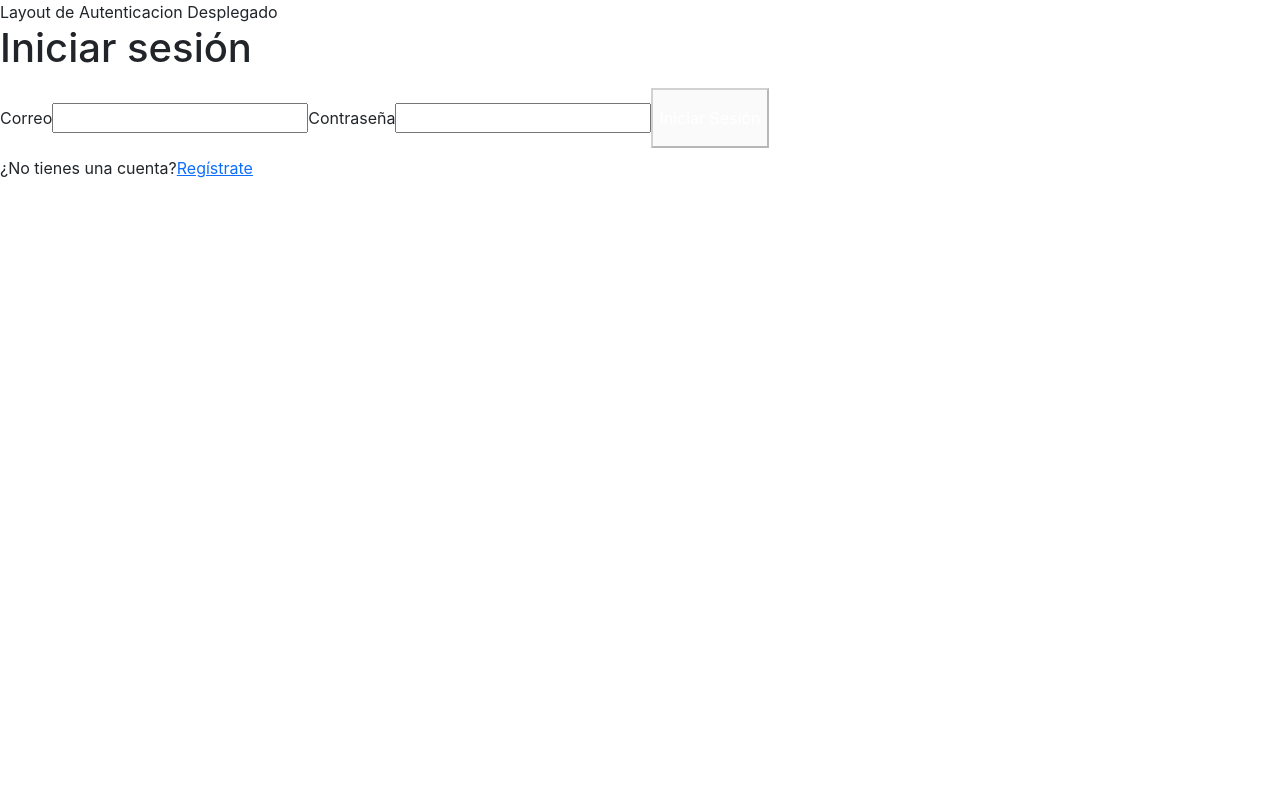
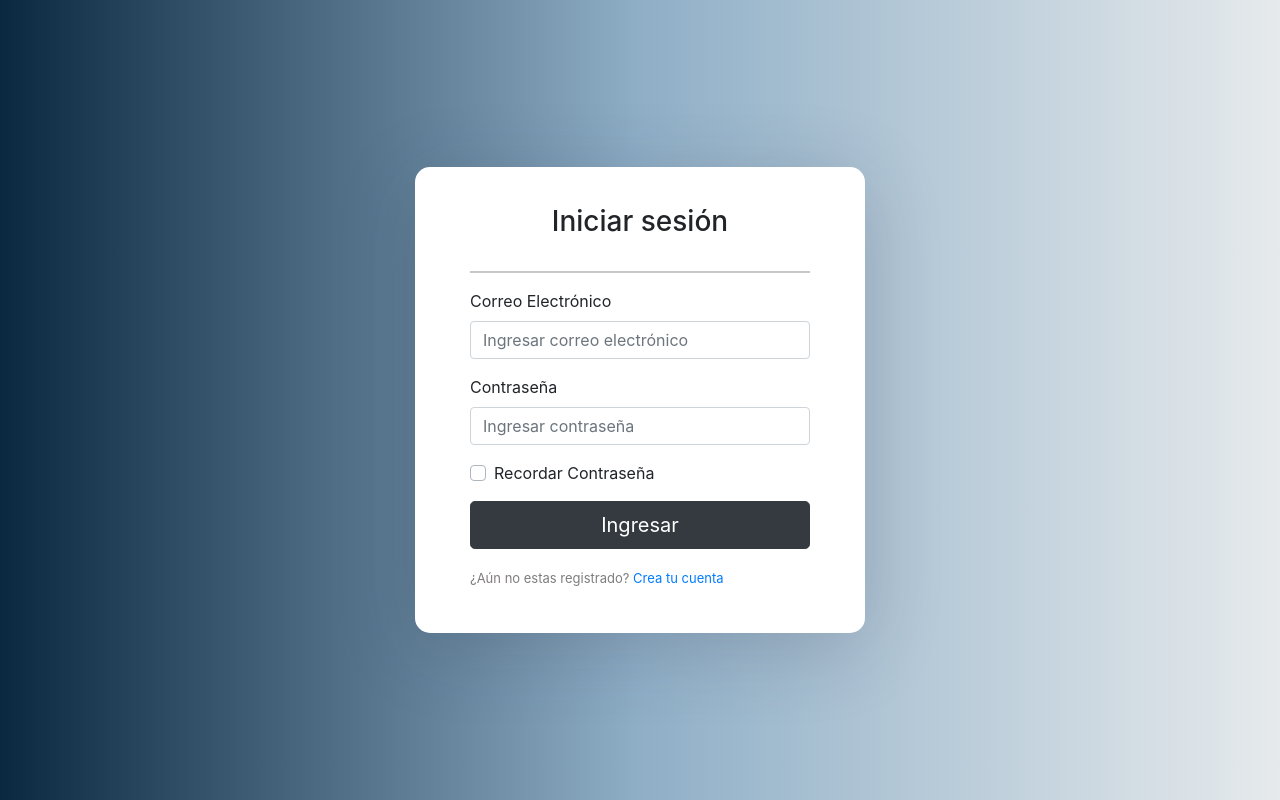
Before and after one commit to rosshy/proyecto-web-del-ciclo-4, a React (Create React App) app: page /auth/login in a window 1280 px wide. Built offline with nearby package versions, Linux system fonts and the light colour scheme.

Commit message:
Se adicionan componente de login y register

```diff
--- a/package.json
+++ b/package.json
@@ -4,6 +4,7 @@
   "private": true,
   "dependencies": {
     "@apollo/client": "^3.4.17",
+    "bootstrap": "^4.6.0",
     "@craco/craco": "^6.4.0",
     "@emotion/react": "^11.7.0",
     "@emotion/styled": "^11.6.0",
@@ -17,6 +18,7 @@
     "jwt-decode": "^3.1.2",
     "nanoid": "^3.1.30",
     "react": "^17.0.2",
+    "react-bootstrap": "^2.0.0-rc.0",
     "react-dom": "^17.0.2",
     "react-loading": "^2.0.3",
     "react-router-dom": "^6.0.0",
--- a/src/components/Dropdown.jsx
+++ b/src/components/Dropdown.jsx
@@ -9,11 +9,11 @@ const DropDown = ({ label, name, defaultValue = '', required, options }) => {
   }, [defaultValue]);
   return (
     <label htmlFor={name} className='flex flex-col my-3'>
-      <span>{label}</span>
+      <label>{label}</label>
       <select
         required={required}
         name={name}
-        className='input'
+        className='form-select'
         value={selectedValue}
         onChange={(e) => setSelectedValue(e.target.value)}
       >
--- a/src/index.css
+++ b/src/index.css
@@ -1,10 +1,12 @@
-body {
+body, html, .App, #root, .outer {
   margin: 0;
   font-family: -apple-system, BlinkMacSystemFont, 'Segoe UI', 'Roboto', 'Oxygen',
     'Ubuntu', 'Cantarell', 'Fira Sans', 'Droid Sans', 'Helvetica Neue',
     sans-serif;
   -webkit-font-smoothing: antialiased;
   -moz-osx-font-smoothing: grayscale;
+  width: 100%;
+  height: 100%;
 }
 
 code {
--- a/src/index.js
+++ b/src/index.js
@@ -1,3 +1,4 @@
+import 'bootstrap/dist/css/bootstrap.css'
 import React from 'react';
 import ReactDOM from 'react-dom';
 import './index.css';
--- a/src/layouts/AuthLayout.jsx
+++ b/src/layouts/AuthLayout.jsx
@@ -1,16 +1,14 @@
 import React from 'react';
 import { Outlet } from 'react-router';
+import "../styles/login.page.css";
 
 const AuthLayout = () => {
   return (
-    <div className='flex flex-col md:flex-row flex-no-wrap h-screen'>
-      <div className='flex w-full h-full'>
-        <div className='w-full h-full  overflow-y-scroll'>
-          Layout de Autenticacion Desplegado
-          <Outlet />
+      <div className="outer">
+        <div className="inner">
+            <Outlet />
         </div>
       </div>
-    </div>
   );
 };
 
--- a/src/pages/auth/login.jsx
+++ b/src/pages/auth/login.jsx
@@ -34,21 +34,53 @@ const Login = () => {
   }, [dataMutation, setToken, navigate]);
 
   return (
-    <div className='flex flex-col items-center justify-center w-full h-full p-10'>
-      <h1 className='text-xl font-bold text-gray-900'>Iniciar sesión</h1>
-      <form className='flex flex-col' onSubmit={submitForm} onChange={updateFormData} ref={form}>
-        <Input name='correo' type='email' label='Correo' required={true} />
-        <Input name='password' type='password' label='Contraseña' required={true} />
-        <ButtonLoading
-          disabled={Object.keys(formData).length === 0}
-          loading={mutationLoading}
-          text='Iniciar Sesión'
-        />
-      </form>
-      <span>¿No tienes una cuenta?</span>
-      <Link to='/auth/register'>
-        <span className='text-blue-700'>Regístrate</span>
-      </Link>
+    <div>
+        <h3>Iniciar sesión</h3>
+        <hr />
+        <div className="form-group">
+          <label id="label-email">Correo Electrónico</label>
+          <input
+            id="input-email"
+            type="email"
+            className="form-control"
+            placeholder="Ingresar correo electrónico"
+            required
+          />
+        </div>
+
+        <div className="form-group">
+          <label id="label-password">Contraseña</label>
+          <input
+            id="input-password"
+            type="password"
+            className="form-control"
+            placeholder="Ingresar contraseña"
+            required
+          />
+        </div>
+
+        <div className="form-group">
+          <div className="custom-control custom-checkbox">
+            <input
+              type="checkbox"
+              className="custom-control-input"
+              id="customCheck1"
+            />
+            <label className="custom-control-label" htmlFor="customCheck1">
+              Recordar Contraseña
+            </label>
+          </div>
+        </div>
+
+        <button  id="btn-login" type="submit" className="btn btn-dark btn-lg btn-block">
+          Ingresar
+        </button>
+        {/* <p className="forgot-password text-right">
+                  ¿Has olvidado tu <a href="#">contraseña?</a>
+              </p> */}
+        <p className="not-registered text-left">
+          ¿Aún no estas registrado? <a href="/auth/register">Crea tu cuenta</a>
+        </p>
     </div>
   );
 };
--- a/src/pages/auth/register.jsx
+++ b/src/pages/auth/register.jsx
@@ -33,28 +33,66 @@ const Register = () => {
   }, [dataMutation, setToken, navigate]);
 
   return (
-    <div className='flex flex-col h-full w-full items-center justify-center'>
-      <h1 className='text-3xl font-bold my-4'>Regístrate</h1>
-      <form className='flex flex-col' onSubmit={submitForm} onChange={updateFormData} ref={form}>
-        <div className='grid grid-cols-2 gap-5'>
-          <Input label='Nombre:' name='nombre' type='text' required />
-          <Input label='Apellido:' name='apellido' type='text' required />
-          <Input label='Documento:' name='identificacion' type='text' required />
+    // <div className='flex flex-col h-full w-full items-center justify-center'>
+    //   <h1 className='text-3xl font-bold my-4'>Regístrate</h1>
+    //   <form className='flex flex-col' onSubmit={submitForm} onChange={updateFormData} ref={form}>
+    //     <div className='grid grid-cols-2 gap-5'>
+    //       <Input label='Nombre:' name='nombre' type='text' required />
+    //       <Input label='Apellido:' name='apellido' type='text' required />
+    //       <Input label='Documento:' name='identificacion' type='text' required />
+    //       <DropDown label='Rol deseado:' name='rol' required={true} options={Enum_Rol} />
+    //       <Input label='Correo:' name='correo' type='email' required />
+    //       <Input label='Contraseña:' name='password' type='password' required />
+    //     </div>
+    //     <ButtonLoading
+    //       disabled={Object.keys(formData).length === 0}
+    //       loading={false}
+    //       text='Registrarme'
+    //     />
+    //   </form>
+    //   <span>¿Ya tienes una cuenta?</span>
+    //   <Link to='/auth/login'>
+    //     <span className='text-blue-700'>Inicia sesión</span>
+    //   </Link>
+    // </div>
+    <form>
+      <h3>Registrar nuevo Usuario</h3>
+
+      <div className="form-group">
+          <label id="label-name">Identificación</label>
+          <input id="input-name"type="text" className="form-control" placeholder="Identificación" required/>
+      </div>
+
+      <div className="form-group">
+          <label id="label-name">Nombres</label>
+          <input id="input-name"type="text" className="form-control" placeholder="Nombres" required/>
+      </div>
+
+      <div className="form-group">
+          <label id="label-lastname">Apellidos</label>
+          <input id="input-lastname"type="text" className="form-control" placeholder="Apellidos" required/>
+      </div>
+
+      <div className="form-group">
+          <label id="label-email">Correo Electrónico</label>
+          <input id ="input-email"type="email" className="form-control" placeholder="Ingresar correo electrónico" required/>
+      </div>
+
+      <div className="form-group">
+          <label id="label-password">Contraseña</label>
+          <input id="input-password"type="password" className="form-control" placeholder="Ingresar contraseña" required/>
+      </div>
+
+      <div className="form-group">
           <DropDown label='Rol deseado:' name='rol' required={true} options={Enum_Rol} />
-          <Input label='Correo:' name='correo' type='email' required />
-          <Input label='Contraseña:' name='password' type='password' required />
-        </div>
-        <ButtonLoading
-          disabled={Object.keys(formData).length === 0}
-          loading={false}
-          text='Registrarme'
-        />
-      </form>
-      <span>¿Ya tienes una cuenta?</span>
-      <Link to='/auth/login'>
-        <span className='text-blue-700'>Inicia sesión</span>
-      </Link>
-    </div>
+      </div>
+
+      <button id="btn-register" type="submit" className="btn btn-dark btn-lg btn-block">Registrarse</button>
+      <p className="forgot-password text-right">
+          ¿Ya estás registrado <a href="/auth/login">iniciar sesión?</a>
+      </p>
+
+    </form>
   );
 };
 
--- /dev/null
+++ b/src/styles/login.page.css
@@ -0,0 +1,63 @@
+.outer {
+    display: flex;
+    justify-content: center;
+    text-align: left;
+    background: #12c2e9;  /* fallback for old browsers */
+    background: -webkit-linear-gradient(to right,  #0A283F, #8fafc7, #e6eaec);  /* Chrome 10-25, Safari 5.1-6 */
+    background: linear-gradient(to right, #0A283F, #8fafc7, #e6eaec); /* W3C, IE 10+/ Edge, Firefox 16+, Chrome 26+, Opera 12+, Safari 7+ */
+    height: 100vh;
+    padding: 2rem 0;
+    overflow-y: auto;
+  }
+
+  .inner {
+    width: 450px;
+    margin: auto;
+    background: #ffffff;
+    box-shadow: 0px 14px 80px rgba(34, 35, 58, 0.2);
+    padding: 40px 55px 45px 55px;
+    border-radius: 15px;
+    transition: all .3s;
+  }
+
+  .outer .form-control:focus {
+    border-color: #167bff;
+    box-shadow: none;
+  }
+
+  .outer h3 {
+    text-align: center;
+    margin: 0;
+    line-height: 1;
+    padding-bottom: 20px;
+  }
+
+
+  .custom-control-label {
+    font-weight: 400;
+  }
+
+  .forgot-password,
+  .forgot-password a {
+    text-align: right;
+    font-size: 13px;
+    padding-top: 10px;
+    color: #7f7d7d;
+    margin: 0;
+  }
+
+  .forgot-password a {
+    color: #167bff;
+  }
+
+  .not-registered {
+    text-align: left;
+    font-size: 13px;
+    padding-top: 20px;
+    color: #7f7d7d;
+    margin: 0;
+  }
+
+  #root {
+      width: 100%;
+  }
--- a/src/utils/enums.js
+++ b/src/utils/enums.js
@@ -1,23 +1,23 @@
 const Enum_Rol = {
-  ADMINISTRADOR: 'Administrador',
-  ESTUDIANTE: 'Estudiante',
-  LIDER: 'Líder',
+  ADMINISTRADOR: 'ADMINISTRADOR',
+  ESTUDIANTE: 'ESTUDIANTE',
+  LIDER: 'LIDER',
 };
 
 const Enum_EstadoUsuario = {
-  PENDIENTE: 'Pendiente',
-  AUTORIZADO: 'Autorizado',
-  NO_AUTORIZADO: 'No autorizado',
+  PENDIENTE: 'PENDIENTE',
+  AUTORIZADO: 'AUTORIZADO',
+  NO_AUTORIZADO: 'NO AUTORIZADO',
 };
 
 const Enum_EstadoProyecto = {
-  ACTIVO: 'Activo',
-  INACTIVO: 'Inactivo',
+  ACTIVO: 'ACTIVO',
+  INACTIVO: 'INACTIVO',
 };
 
 const Enum_TipoObjetivo = {
-  GENERAL: 'General',
-  ESPECIFICO: 'Específico',
+  GENERAL: 'GENERAL',
+  ESPECIFICO: 'ESPECIFICO',
 };
 
 export { Enum_Rol, Enum_EstadoUsuario, Enum_EstadoProyecto, Enum_TipoObjetivo };
```
Also changed, not shown: 1 other file (tests, documents, lock files or other folders).
